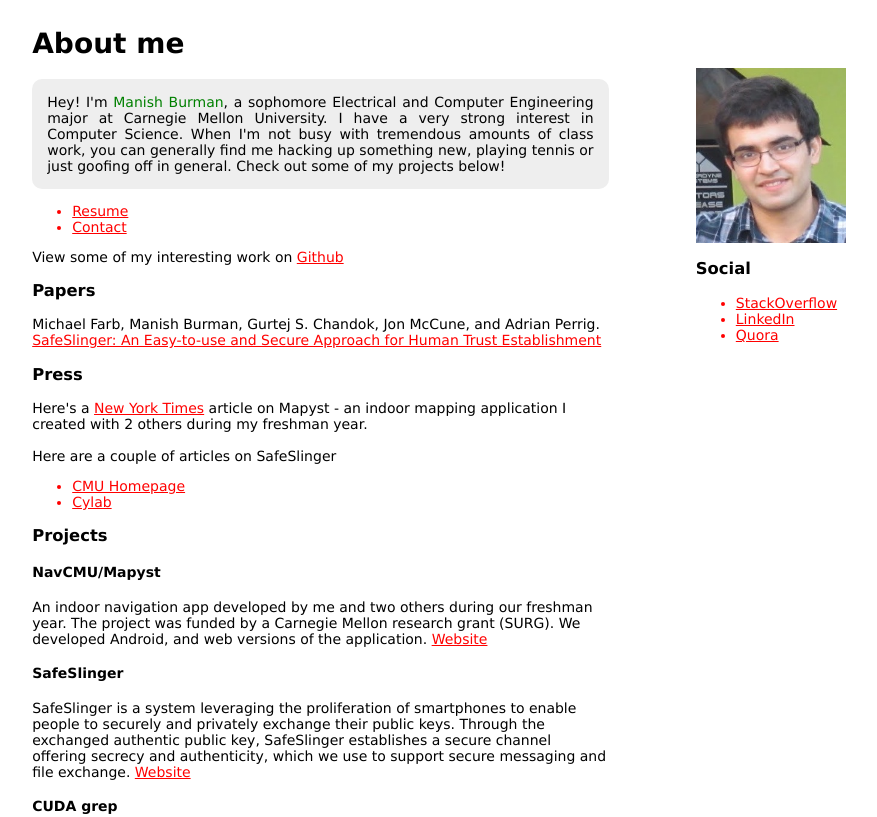
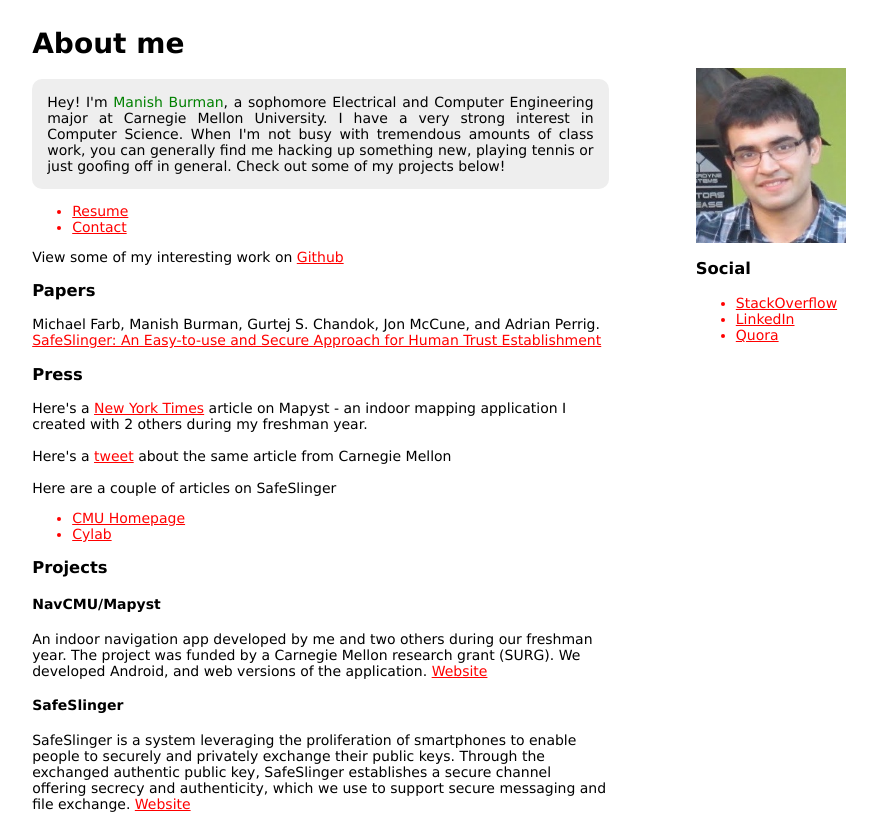
Before and after one commit to mburman/Personal-Website, a plain HTML site: page index.html in a window 1280 px wide. Shown: the top 817 px of the page, without its empty margins (197-1074 px from the left). Drawn offline with Linux system fonts and the light colour scheme.

Commit message:
Updated links

```diff
--- a/index.html
+++ b/index.html
@@ -61,7 +61,7 @@ SafeSlinger: An Easy-to-use and Secure Approach for Human Trust Establishment
 Here's a  <a
 href="http://www.nytimes.com/2012/04/15/education/edlife/apps-for-navigating-campus-life.html?_r=2&scp=1&sq=mapyst&st=nyt">New
 York Times</a> article on Mapyst - an indoor mapping application I created with
-2 others during my freshman year.  <br \><br \> Here are a couple of articles
+2 others during my freshman year. <br \><br \> Here's a <a href="https://twitter.com/#!/CarnegieMellon/statuses/191947414666625025">tweet</a> about the same article from Carnegie Mellon <br \><br \> Here are a couple of articles
 on SafeSlinger
 <ul>
 <li> <a href="http://www.cmu.edu/homepage/computing/2012/winter/safeslinger.shtml">CMU Homepage</a> </li>
```
